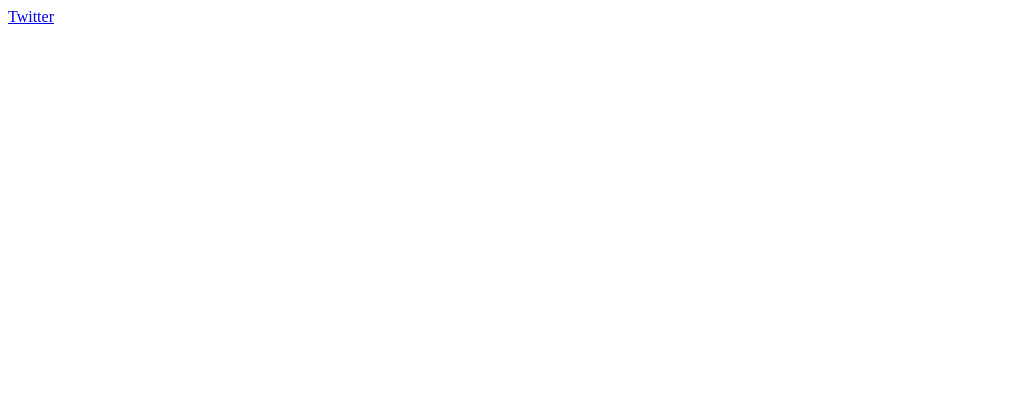
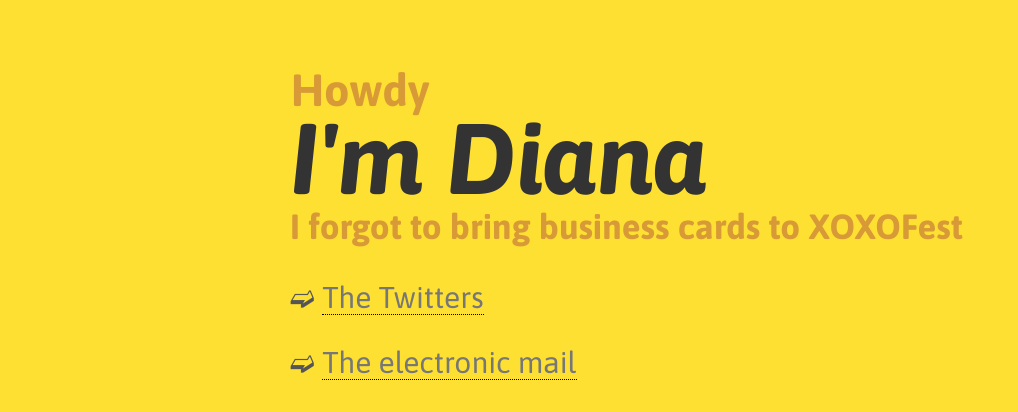
Before and after one commit to dianavtran/sad-trombone, a plain HTML site: page index.html in a window 1280 px wide. Shown: the whole page, without its empty margins (0-1018 px from the left). Drawn offline with Linux system fonts and the light colour scheme.

Commit message:
:octocat:

```diff
--- a/index.html
+++ b/index.html
@@ -4,13 +4,20 @@
 <head>
     <meta charset="utf-8">
     <meta http-equiv="X-UA-Compatible" content="IE=edge,chrome=1">
-
+ 	<link href='http://fonts.googleapis.com/css?family=Asap:400,700,400italic,700italic' rel='stylesheet' type='text/css'>
+ 	<link rel="stylesheet" href="style.css">
     <title>☺</title>
  </head>
 
  <body>
- 	<a href="http://twitter.com/dianavtran">Twitter</a>
-
-
+ 	<header>
+	 <h1>
+	 	<span class="medium">Howdy</span><br>
+	 	<span class="large">I'm Diana</span><br>
+	 	<span class="small">I forgot to bring business cards to XOXOFest</span>
+	 </h1>
+	 <p class="links">➫ <a href="http://twitter.com/dianavtran" target="_blank">The Twitters</a></p>
+	 <p class="links">➫ <a href="mailto:diana@dianatran.com">The electronic mail</a></p>
+	</header>
  </body>
  </html>
--- /dev/null
+++ b/style.css
@@ -0,0 +1,50 @@
+
+body {
+	background-color: #fee032;
+	font-family: 'Asap', sans-serif;
+	font-weight: 700;
+	color: #D89937;
+}
+
+h1 {
+}
+
+header {
+	width: 700px;
+	margin: 70px auto;
+}
+
+p {
+	font-weight: 400;
+	color: #000;
+	font-size: 18px;
+}
+
+a {
+	color: #777;
+	text-decoration: none;
+	border-bottom: 1px #000 dotted;
+}
+
+.links {
+	font-size: 30px;
+	color: #555;
+}
+
+.small {
+	font-size: 35px;
+	line-height: 1.35;
+}
+
+.medium {
+	font-size: 45px;
+	margin-left: 1px;
+	line-height: .9;
+}
+
+.large {
+	font-size: 100px;
+	font-style: italic;
+	color: #333;
+	line-height: .9;
+}
```
